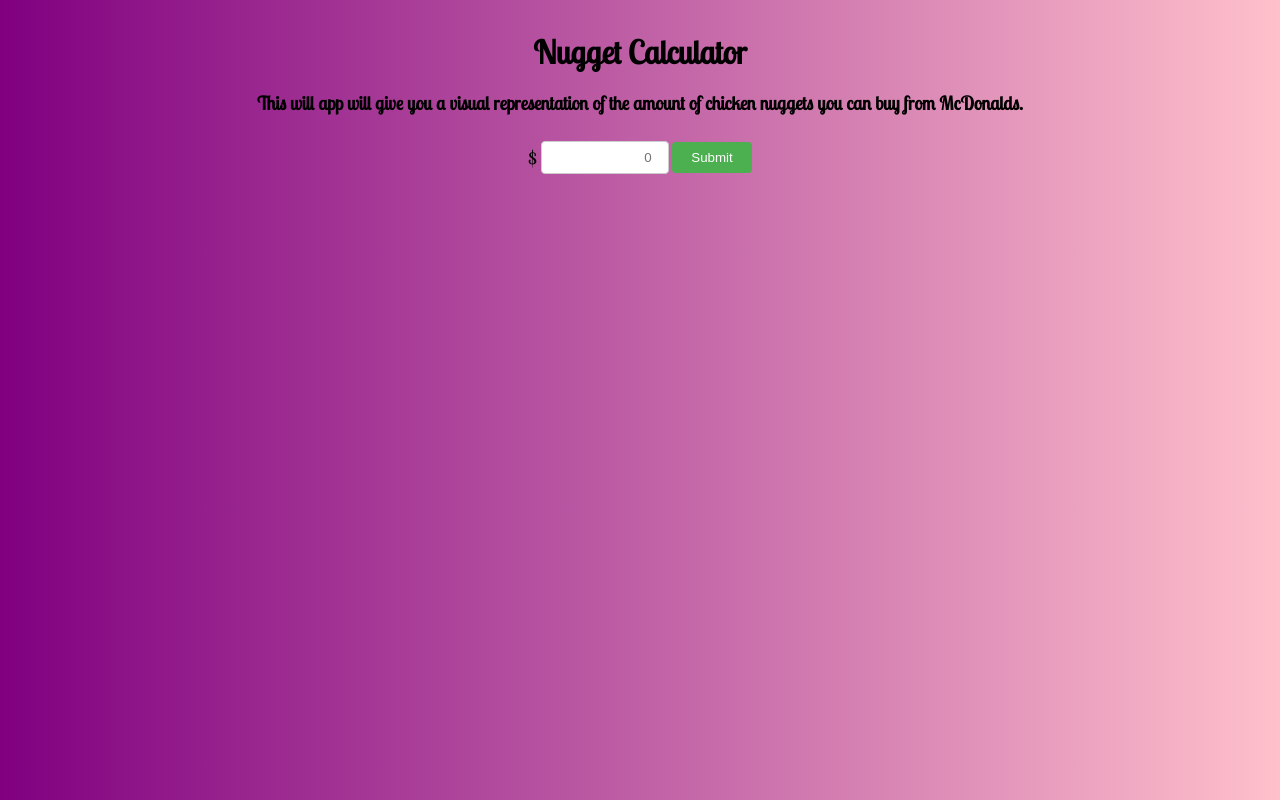
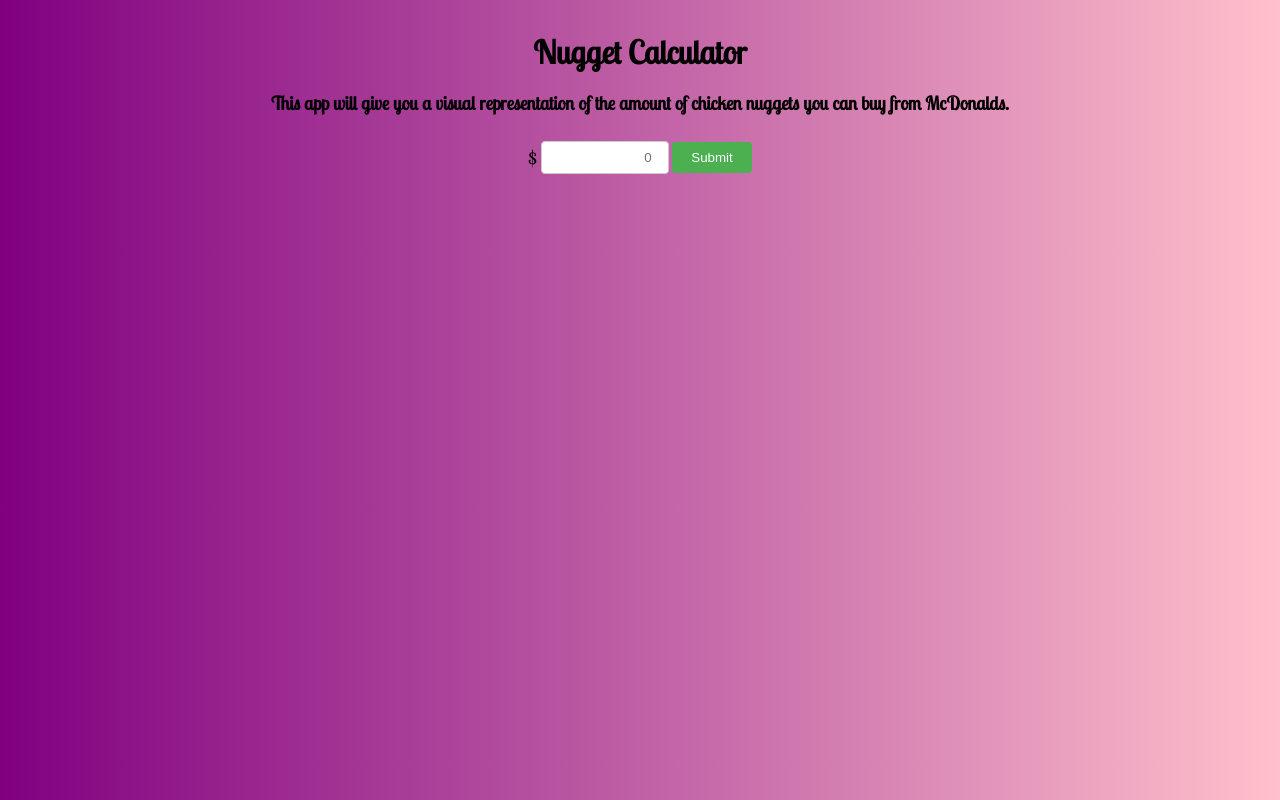
Before and after one commit to abrown4123/nuggetCalc, a plain HTML site: page index.html in a window 1280 px wide. Drawn offline with nearby package versions, Linux system fonts and the light colour scheme.

Commit message:
Fixed typo

```diff
--- a/index.html
+++ b/index.html
@@ -8,7 +8,7 @@
 	<body>
 		<div class = "wrapper">
 			<h1>Nugget Calculator</h1>
-			<h3>This will app will give you a visual representation of the amount of chicken nuggets you can buy from McDonalds.</h3>
+			<h3>This app will give you a visual representation of the amount of chicken nuggets you can buy from McDonalds.</h3>
 			<label for = 'money'>$</label>
 			<input type = 'number' name = 'amount' id='money' placeholder = '0'/>
 			<button id = 'button' class = "button">Submit</button>
```
